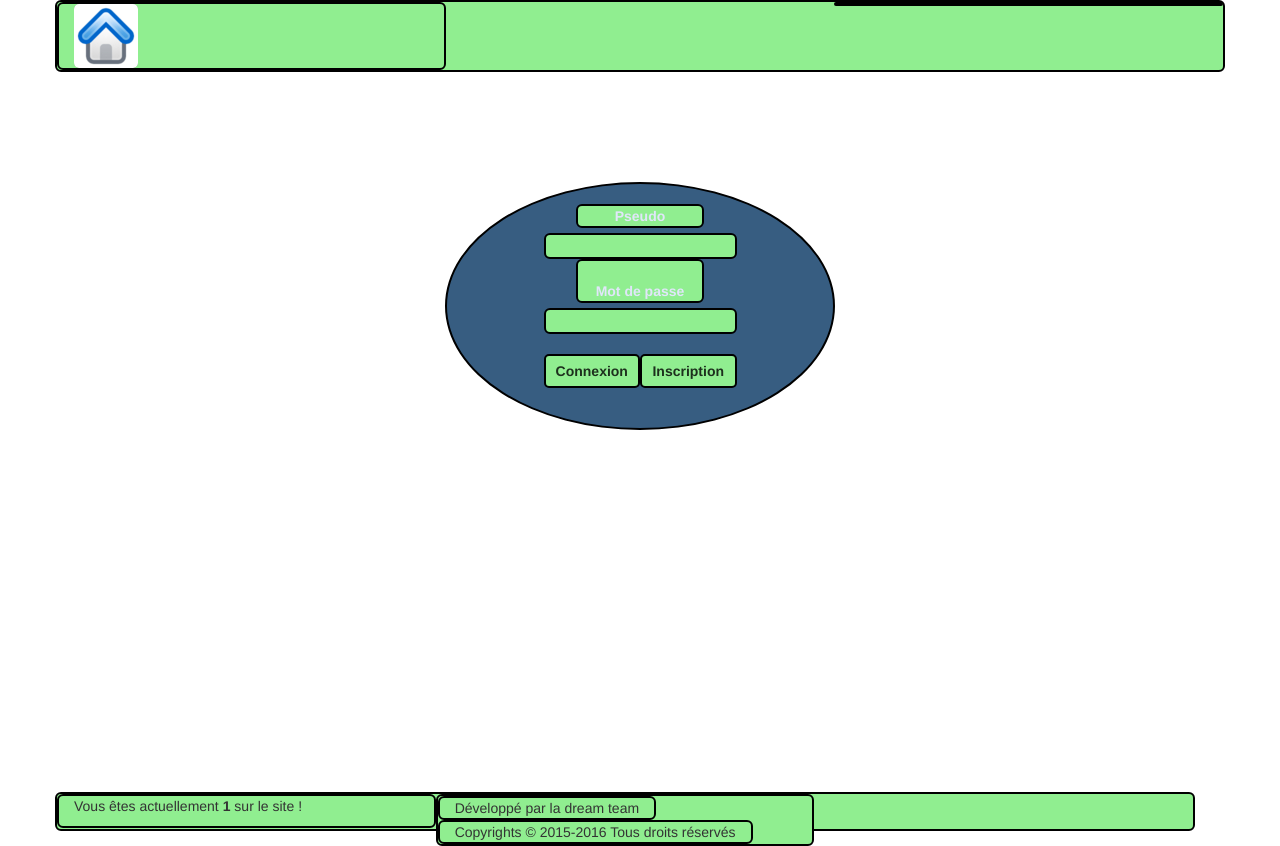
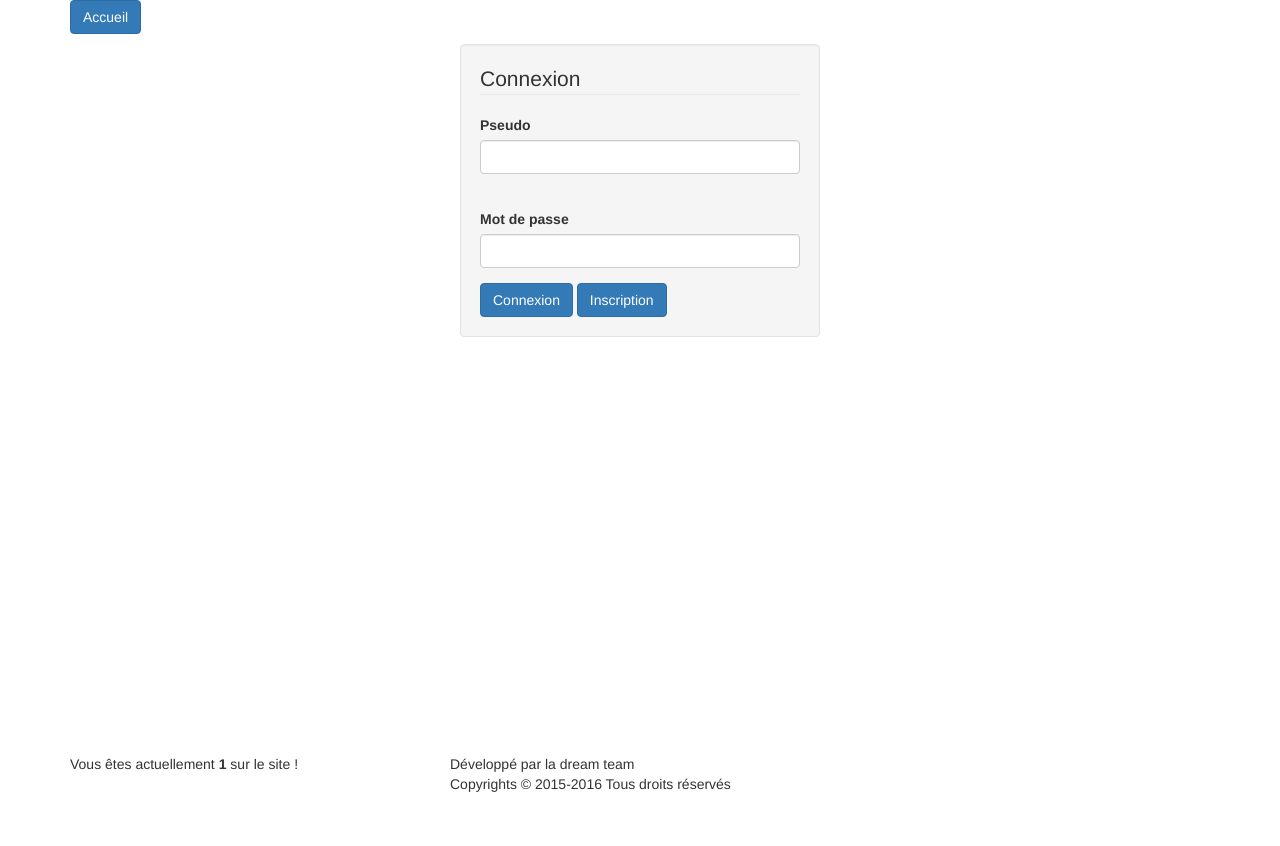
Before and after one commit to ErwanLbp/serveur-traitement-image, a PHP site: page /connexion.php in a window 1280 px wide. After the commit the page ends 792 px from the top, so only its background shows below. Run offline with PHP 8.4, Linux system fonts and the light colour scheme; data comes from the database, SQL or seed files in the repository.

Commit message:
Bootstrap les pasges inscription et connexion

```diff
--- a/connexion.css
+++ b/connexion.css
@@ -1,38 +1,3 @@
-.formulaire{
-	margin-top: 100px;
-	border-radius: 50%;
-	padding-top: 20px;
-	padding-bottom: 40px;
-	text-align: center;
-	color : #E1E6FA;
-	font-weight     : bold;
-}
-
-#formulaireInscription{
-	background-color: #0000FF;
-}
-
-#formulaireConnexion{
-	background-color: #375D81;
-}
-
-#pseudo, #mdp{
-	color: initial;
-}
-
-.bouton:hover{
-	box-shadow: -1px 2px 10px 3px rgba(0, 0, 0, 0.3) inset;
-	transition: 0.3s;
-}
-
-.bouton{
-	border-radius   : 5px;
-	padding         : 5px 5px;
-	color           : rgba(0, 0, 0, 0.8);
-	font-weight     : bold;
-	transition: 0.4s;
-}
-
 .i-large,
 .i-medium,
 .i-small {
--- a/connexion.php
+++ b/connexion.php
@@ -44,35 +44,24 @@ if(isset($_POST['pseudo'])){
 		<?php include ('header.php'); ?>
 
 		<article class="row">
+			<div class="col-lg-offset-4 col-sm-4">
+				<form method="post" action="connexion.php" class="well">
+					<legend>Connexion</legend>
+					<?php if(!empty($erreur)) echo '<div class="has-error"><p class="help-block">'.$erreur.'</p></div>'; ?>
 
-			<form method="post" action="connexion.php">
-				<div class="formulaire col-lg-offset-4 col-sm-4" id="formulaireConnexion">
-
-					<?php if(!empty($erreur)) echo '<div class="row"><span class="col-lg-12">'.$erreur.'</span></div>'; ?>
-
-					<div class="row">
-						<label for="pseudo" class="col-lg-offset-4 col-lg-4">Pseudo</label>
+					<div class="form-group">
+						<label for="pseudo">Pseudo</label>
+						<input class="form-control" type="text" id="pseudo" name="pseudo"/>
 					</div>
-					<div class="row">
-						<input class="col-lg-offset-3 col-lg-6" type="text" id="pseudo" name="pseudo"/>
+					<div class="form-group">
+						<label for="mdp"><br>Mot de passe</label>
+						<input class="form-control" type="password" id="mdp" name="mdp"/>
 					</div>
-
-					<div class="row">
-						<label for="mdp" class="col-lg-offset-4 col-lg-4"><br>Mot de passe</label>
-					</div>
-					<div class="row">
-						<input class="col-lg-offset-3 col-lg-6" type="password" id="mdp" name="mdp"/>
-					</div>
-
-					<div class="row">
-						<br>
-						<input type="submit" class="bouton col-lg-offset-3 col-lg-3" value="Connexion">
-						<input type="button" class="bouton col-lg-3" value="Inscription" onclick="document.location.href='inscription.php'">
-					</div>
-				</div>
-			</form>
+					<input type="submit" class="btn btn-primary" value="Connexion">
+					<input type="button" class="btn btn-primary" value="Inscription" onclick="document.location.href='inscription.php'">
+				</form>
+			</div>
 		</article>
-
 		<?php include('footer.php'); ?>
 	</div>
 </body>
--- a/header.php
+++ b/header.php
@@ -1,5 +1,5 @@
 <header class="row">
-	<div class="col-lg-4"><a href="index.php"><img src="ImagesHTML/accueil.jpg" alt="Accueil"></a></div>
+	<div class="col-lg-4"><a class="btn btn-primary" href="index.php">Accueil</a></div>
 
 	<div class="col-lg-offset-4 col-lg-4">
 
--- a/styleGeneral.css
+++ b/styleGeneral.css
@@ -32,8 +32,8 @@ article{
 	padding-right: 10px;
 }
 
-[class*="col-"],header,footer {
+/*[class*="col-"],header,footer {
 			background-color: lightgreen;
 			border: 2px solid black;
 			border-radius: 6px;
-		}
+		}*/
```
Also changed, not shown: index.php (+4 -5 lines), inscription.php (+13 -22 lines).
